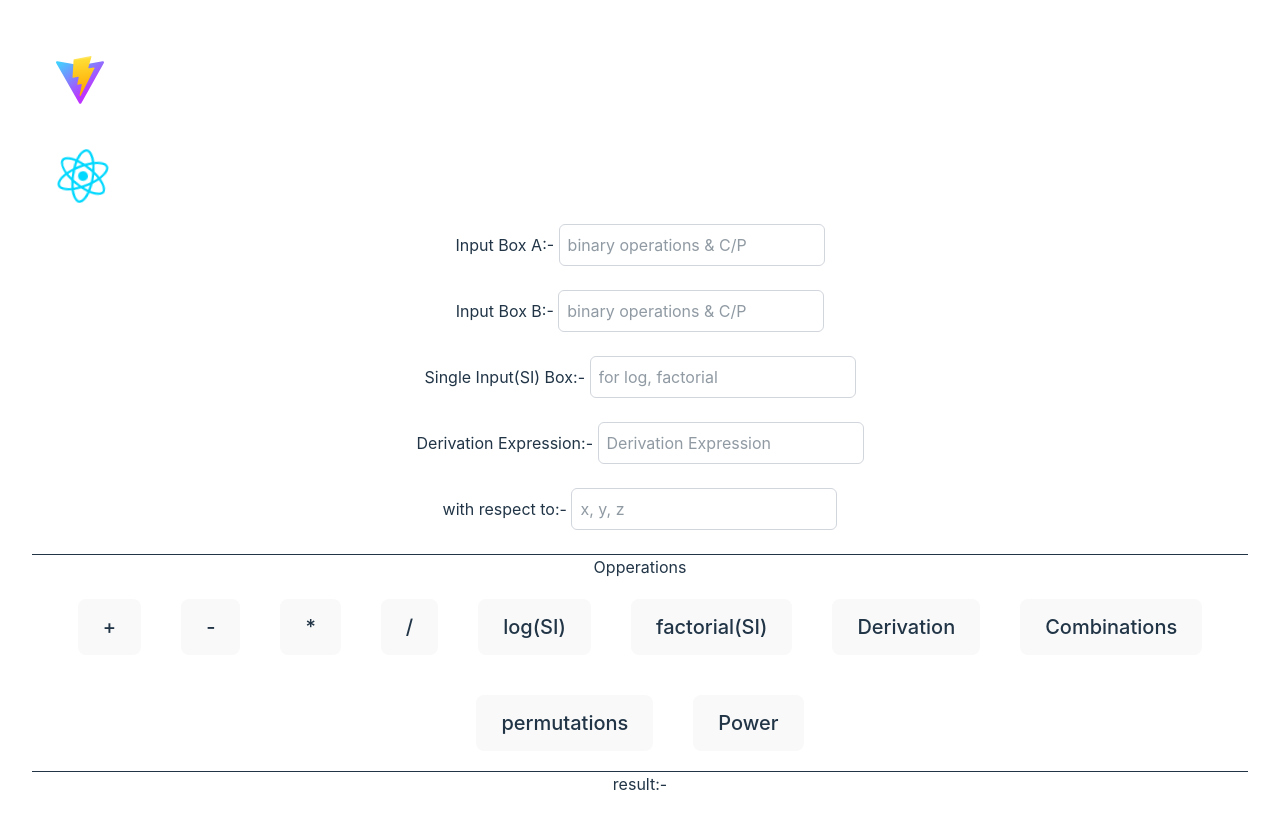
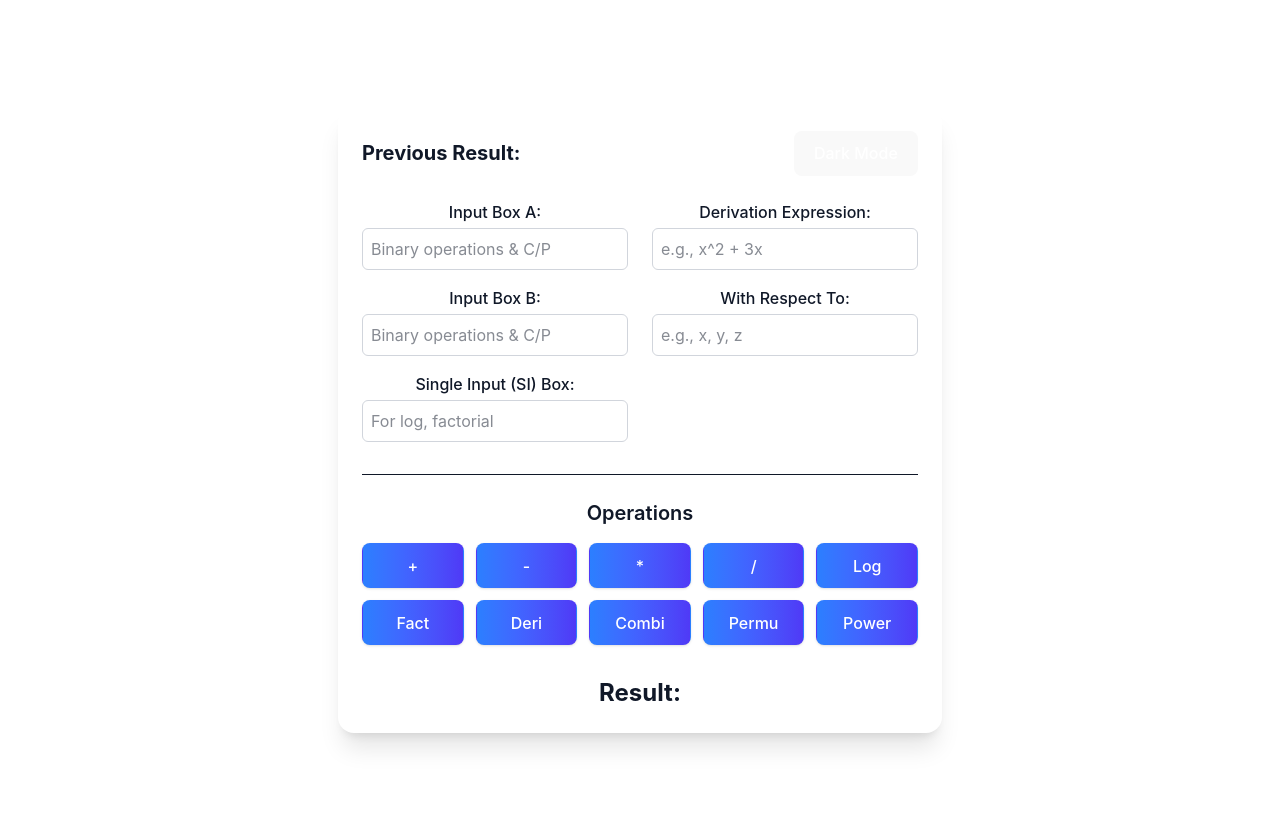
Before and after one commit to PralayeshMukherjee/Calculator_using_react, a React (Vite) app: page / in a window 1280 px wide. After the commit the page ends 800 px from the top, so only its background shows below. Built offline with nearby package versions, Linux system fonts and the light colour scheme.

Commit message:
modifing the calculator

```diff
--- a/src/App.jsx
+++ b/src/App.jsx
@@ -1,25 +1,15 @@
-import { useState } from 'react'
-import reactLogo from './assets/react.svg'
-import viteLogo from '/vite.svg'
-import Calc from './calc'
-import './App.css'
+import { useState } from "react";
+import reactLogo from "./assets/react.svg";
+import viteLogo from "/vite.svg";
+import Calc from "./calc";
+import "./App.css";
 
 function App() {
-  const [count, setCount] = useState(0)
-
   return (
     <>
-      <div>
-        <a href="https://vite.dev" target="_blank">
-          <img src={viteLogo} className="logo" alt="Vite logo" />
-        </a>
-        <a href="https://react.dev" target="_blank">
-          <img src={reactLogo} className="logo react" alt="React logo" />
-        </a>
-      </div>
-      <Calc/>
+      <Calc />
     </>
-  )
+  );
 }
 
-export default App
+export default App;
--- a/src/calc.jsx
+++ b/src/calc.jsx
@@ -2,164 +2,159 @@ import { useState } from "react";
 import * as math from "mathjs";
 
 function Calc() {
-  let [counter, setCounter] = useState("");
+  const [counter, setCounter] = useState("");
+  const [prev, setPrev] = useState("");
+  const [darkMode, setDarkMode] = useState(false);
 
-  function add() {
-    let a = Number.parseInt(document.getElementById("input1").value);
-    let b = Number.parseInt(document.getElementById("input2").value);
-    counter = a + b;
-    console.log(counter);
-    setCounter(counter);
-  }
-  function sub() {
-    let a = Number.parseInt(document.getElementById("input1").value);
-    let b = Number.parseInt(document.getElementById("input2").value);
-    counter = a - b;
-    console.log(counter);
-    setCounter(counter);
-  }
-  function mul() {
-    let a = Number.parseInt(document.getElementById("input1").value);
-    let b = Number.parseInt(document.getElementById("input2").value);
-    counter = a * b;
-    console.log(counter);
-    setCounter(counter);
-  }
-  function dib() {
-    let a = Number.parseInt(document.getElementById("input1").value);
-    let b = Number.parseInt(document.getElementById("input2").value);
-    if (b != 0) {
-      counter = a / b;
-      setCounter(counter);
-    } else {
-      counter = "no number divided by 0";
-      setCounter(counter);
-    }
-    console.log(counter);
-  }
-  function log() {
-    let a = Number.parseInt(document.getElementById("input3").value);
-    counter = math.log(a, 10);
-    console.log(counter);
-    setCounter(counter);
-  }
-  function fact() {
-    let a = Number.parseInt(document.getElementById("input3").value);
-    // let b = Number.parseInt(document.getElementById('input2').value);
-    counter = math.factorial(a);
-    console.log(counter);
-    setCounter(counter);
+  const themeClasses = darkMode
+    ? "bg-gray-900 text-white placeholder-white"
+    : "bg-white text-gray-900 placeholder-gray-600";
+
+  function getValue(id) {
+    return Number.parseInt(document.getElementById(id).value);
   }
 
-  function deri() {
+  const operations = {
+    add: () => updateResult(getValue("input1") + getValue("input2")),
+    sub: () => updateResult(getValue("input1") - getValue("input2")),
+    mul: () => updateResult(getValue("input1") * getValue("input2")),
+    dib: () => {
+      const a = getValue("input1"),
+        b = getValue("input2");
+      b !== 0 ? updateResult(a / b) : setCounter("Cannot divide by 0");
+    },
+    log: () => updateResult(math.log(getValue("input3"), 10)),
+    fact: () => updateResult(math.factorial(getValue("input3"))),
+    deri: () => {
       try {
-      let expression = document.getElementById("derivation").value;
-      let wrt = document.getElementById("wrt").value;
-      const derivation = math.derivative(expression, wrt);
-      setCounter(derivation.toString());
-    } catch (error) {
+        const exp = document.getElementById("derivation").value;
+        const wrt = document.getElementById("wrt").value;
+        const result = math.derivative(exp, wrt).toString();
+        updateResult(result);
+      } catch {
         setCounter("Invalid expression");
       }
-  }
-  function combi() {
-    let a = Number.parseInt(document.getElementById("input1").value);
-    let b = Number.parseInt(document.getElementById("input2").value);
+    },
+    combi: () => {
       try {
-      counter = math.combinations(a, b);
-      console.log(counter);
-      setCounter(counter);
-    } catch (error) {
+        updateResult(math.combinations(getValue("input1"), getValue("input2")));
+      } catch {
         setCounter("Invalid");
       }
-  }
-  function permu() {
-    let a = Number.parseInt(document.getElementById("input1").value);
-    let b = Number.parseInt(document.getElementById("input2").value);
+    },
+    permu: () => {
       try {
-      counter = math.permutations(a, b);
-      console.log(counter);
-      setCounter(counter);
-    } catch (error) {
+        updateResult(math.permutations(getValue("input1"), getValue("input2")));
+      } catch {
         setCounter("Invalid");
       }
-  }
-  function power() {
-    let a = Number.parseInt(document.getElementById("input1").value);
-    let b = Number.parseInt(document.getElementById("input2").value);
+    },
+    power: () => {
       try {
-      counter = math.pow(a, b);
-      setCounter(counter);
-    } catch (error) {
+        updateResult(math.pow(getValue("input1"), getValue("input2")));
+      } catch {
         setCounter("Invalid");
       }
+    },
+  };
+
+  const updateResult = (value) => {
+    setPrev(counter);
+    setCounter(value);
+  };
+
+  return (
+    <div
+      className={`calc max-w-4xl mx-auto mt-10 p-6 rounded-2xl shadow-xl ${themeClasses}`}
+    >
+      <div className="flex justify-between items-center mb-6">
+        <h2 className="text-xl font-bold">
+          Previous Result: <span className="text-blue-400">{prev}</span>
+        </h2>
+        <button
+          onClick={() => setDarkMode(!darkMode)}
+          className="px-4 py-2 rounded bg-indigo-500 hover:bg-indigo-600 text-white font-medium"
+        >
+          {darkMode ? "Light Mode" : "Dark Mode"}
+        </button>
+      </div>
+
+      <div className="grid grid-cols-1 md:grid-cols-2 gap-6">
+        {/* Inputs */}
+        <div className="space-y-4">
+          {["input1", "input2", "input3"].map((id, index) => (
+            <div key={id}>
+              <label htmlFor={id} className="block mb-1 font-medium">
+                {index < 2
+                  ? `Input Box ${String.fromCharCode(65 + index)}:`
+                  : "Single Input (SI) Box:"}
+              </label>
+              <input
+                id={id}
+                type="number"
+                placeholder={
+                  index < 2 ? "Binary operations & C/P" : "For log, factorial"
                 }
-  return (
-    <div id="calc">
-      <label htmlFor="input">Input Box A:- </label>
+                className="w-full border border-gray-300 rounded-md p-2 focus:outline-none focus:ring-2 focus:ring-blue-400"
+              />
+            </div>
+          ))}
+        </div>
+
+        <div className="space-y-4">
+          <div>
+            <label htmlFor="derivation" className="block mb-1 font-medium">
+              Derivation Expression:
+            </label>
             <input
-        class="border border-gray-300 rounded-md p-2"
-        placeholder="binary operations & C/P"
-        type="number"
-        name="input"
-        id="input1"
+              id="derivation"
+              type="text"
+              placeholder="e.g., x^2 + 3x"
+              className="w-full border border-gray-300 rounded-md p-2 focus:outline-none focus:ring-2 focus:ring-purple-500"
             />
-      <br />
-      <br />
-      <label htmlFor="input">Input Box B:- </label>
+          </div>
+          <div>
+            <label htmlFor="wrt" className="block mb-1 font-medium">
+              With Respect To:
+            </label>
             <input
-        class="border border-gray-300 rounded-md p-2"
-        placeholder="binary operations & C/P"
-        type="number"
-        name="input"
-        id="input2"
+              id="wrt"
+              type="text"
+              placeholder="e.g., x, y, z"
+              className="w-full border border-gray-300 rounded-md p-2 focus:outline-none focus:ring-2 focus:ring-purple-500"
             />
-      <br />
-      <br />
-      <label htmlFor="input">Single Input(SI) Box:- </label>
-      <input
-        class="border border-gray-300 rounded-md p-2"
-        placeholder="for log, factorial"
-        type="number"
-        name="input3"
-        id="input3"
-      />
-      <br />
-      <br />
-      <label htmlFor="derivation">Derivation Expression:- </label>
-      <input
-        class="border border-gray-300 rounded-md p-2"
-        placeholder="Derivation Expression"
-        type="text"
-        name=""
-        id="derivation"
-      />
-      <br />
-      <br />
-      <label htmlFor="wrt">with respect to:- </label>
-      <input
-        class="border border-gray-300 rounded-md p-2"
-        placeholder="x, y, z"
-        type="text"
-        name=""
-        id="wrt"
-      />
-      <br />
-      <br />
-      <hr />
-      <h2>Opperations</h2>
-      <button onClick={add}>+</button>
-      <button onClick={sub}>-</button>
-      <button onClick={mul}>*</button>
-      <button onClick={dib}>/</button>
-      <button onClick={log}>log(SI)</button>
-      <button onClick={fact}>factorial(SI)</button>
-      <button onClick={deri}>Derivation</button>
-      <button onClick={combi}>Combinations</button>
-      <button onClick={permu}>permutations</button>
-      <button onClick={power}>Power</button>
-      <hr />
-      <h2>result:- {counter}</h2>
+          </div>
+        </div>
+      </div>
+
+      <div className="my-8 border-t pt-6">
+        <h2 className="text-xl font-semibold mb-4">Operations</h2>
+        <div className="grid grid-cols-2 sm:grid-cols-3 md:grid-cols-5 gap-3">
+          {Object.entries(operations).map(([key, fn]) => (
+            <button
+              key={key}
+              onClick={fn}
+              className="bg-gradient-to-r from-blue-500 to-indigo-600 hover:from-blue-600 hover:to-indigo-700 text-white py-2 px-4 rounded shadow"
+            >
+              {key === "add"
+                ? "+"
+                : key === "sub"
+                ? "-"
+                : key === "mul"
+                ? "*"
+                : key === "dib"
+                ? "/"
+                : key.charAt(0).toUpperCase() + key.slice(1)}
+            </button>
+          ))}
+        </div>
+      </div>
+
+      <div className="text-2xl font-bold text-center">
+        Result: <span className="text-blue-400">{counter}</span>
+      </div>
     </div>
   );
 }
+
 export default Calc;
```
Lines whose indentation alone changed are shown as unchanged.
